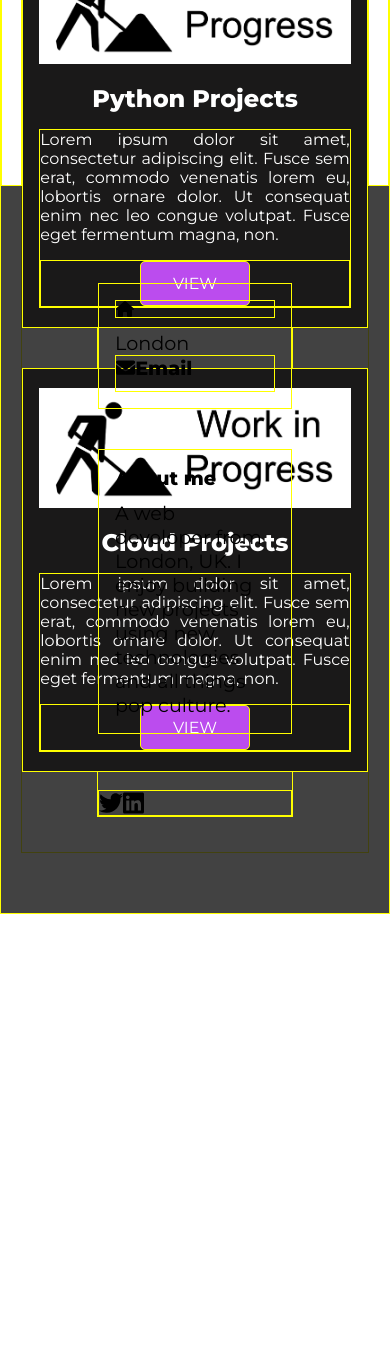
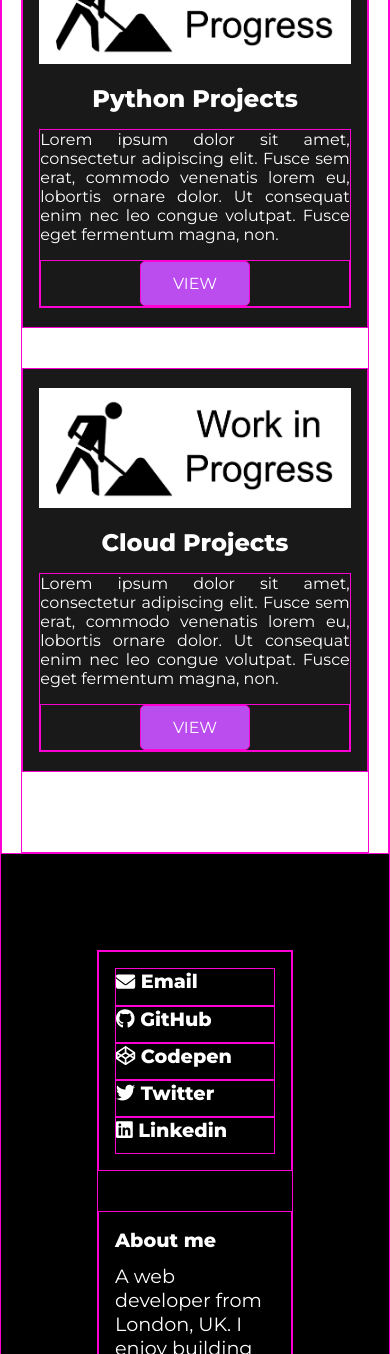
Before and after one commit to indigorose/digital_cv, a React (Create React App) app: page / in a window 390 px wide. Shown: the part 1503-2857 px from the top of the page. Before the commit the page ends 2417 px from the top, so only its background shows below. Built offline with nearby package versions, Linux system fonts and the light colour scheme.

Commit message:
Update Navbar and footer functionality

```diff
--- a/src/components/Footer.css
+++ b/src/components/Footer.css
@@ -1,11 +1,7 @@
-body {
-  color: white;
-}
-
 .footer {
   width: 100%;
   padding: 6rem;
-  background-color: rgba(19, 19, 19, 0.8);
+  background-color: rgb(0, 0, 0);
 }
 .footer-container {
   max-width: 1140px;
@@ -23,13 +19,6 @@ body {
   padding: 1rem;
 }
 
-.location {
-  display: flex;
-  margin-bottom: 0.8rem;
-}
-.location p {
-  line-height: 30px;
-}
 .right {
   height: 100%;
   max-width: 100%;
@@ -37,16 +26,15 @@ body {
   flex-direction: column;
   padding: 1rem;
 }
-.social {
-  margin-top: 1rem;
-}
 
 h4 {
   font-size: 1.2rem;
   padding-bottom: 0.7rem;
+  color: white;
 }
 p {
   font-size: 1.2rem;
+  color: white;
 }
 
 @media screen and (max-width: 640px) {
--- a/src/components/Footer.js
+++ b/src/components/Footer.js
@@ -1,8 +1,13 @@
 import React from 'react';
 import './Footer.css';
 import { FontAwesomeIcon } from '@fortawesome/react-fontawesome';
-import { faHome, faEnvelope } from '@fortawesome/free-solid-svg-icons';
-import { faTwitter, faLinkedin } from '@fortawesome/free-brands-svg-icons';
+import { faEnvelope } from '@fortawesome/free-solid-svg-icons';
+import {
+  faTwitter,
+  faLinkedin,
+  faCodepen,
+  faGithub,
+} from '@fortawesome/free-brands-svg-icons';
 
 const Footer = () => {
   return (
@@ -10,14 +15,29 @@ const Footer = () => {
       <section className="footer">
         <div className="footer-container">
           <div className="left">
-            <div className="location">
-              <FontAwesomeIcon icon={faHome} color="#000" />
-            </div>
-            <p>London</p>
             <div className="mail">
               <h4>
-                <FontAwesomeIcon icon={faEnvelope} color="#000" />
-                Email
+                <FontAwesomeIcon icon={faEnvelope} color="#fff" /> Email
+              </h4>
+            </div>
+            <div className="github">
+              <h4>
+                <FontAwesomeIcon icon={faGithub} color="#fff" /> GitHub
+              </h4>
+            </div>
+            <div className="codepen">
+              <h4>
+                <FontAwesomeIcon icon={faCodepen} color="#fff" /> Codepen
+              </h4>
+            </div>
+            <div className="twitter">
+              <h4>
+                <FontAwesomeIcon icon={faTwitter} color="#fff" /> Twitter
+              </h4>
+            </div>
+            <div className="linkedin">
+              <h4>
+                <FontAwesomeIcon icon={faLinkedin} color="#fff" /> Linkedin
               </h4>
             </div>
           </div>
@@ -28,10 +48,6 @@ const Footer = () => {
               using new technologies and all things pop culture.
             </p>
           </div>
-          <div className="social">
-            <FontAwesomeIcon icon={faTwitter} color="#000" size="xl" />
-            <FontAwesomeIcon icon={faLinkedin} color="#000" size="xl" />
-          </div>
         </div>
       </section>
     </>
--- a/src/components/Herosection.css
+++ b/src/components/Herosection.css
@@ -16,11 +16,13 @@
   font-size: 3rem;
   font-family: 'Outfit';
   padding: 0.6rem 0 1.5rem;
+  color: black;
 }
 .container p {
   margin-top: 5vh;
   font-size: 1.4rem;
   font-weight: 400;
+  color: black;
 }
 .container .btns {
   margin: 1rem;
--- a/src/components/Navbar.css
+++ b/src/components/Navbar.css
@@ -11,7 +11,7 @@
   --main-1: black;
   --main-2: white;
   --main-3: grey;
-  --main-4: yellow;
+  --main-4: rgb(255, 0, 212);
 }
 
 .nav-bar {
@@ -21,11 +21,12 @@
   padding: 1rem;
   position: fixed;
   width: 100%;
-  height: 90px;
+  height: 80px;
   z-index: 10;
+  border-bottom: 1px solid rgba(201, 201, 201, 0.776);
 }
 .nav-bar-bg {
-  background-color: rgb(0, 0, 0, 0.85);
+  background-color: rgba(216, 23, 230, 0.85);
   transition: 0.5s;
 }
 .brand-link {
@@ -76,8 +77,9 @@
     justify-content: center;
     align-items: center;
     width: 100%;
-    height: 75vh;
-    background: var(--main-1);
+    height: 300px;
+    background: var(--main-2);
+    color: var(--main-1);
     position: absolute;
     top: 0;
     left: -100%;
--- a/src/components/Projectcard.css
+++ b/src/components/Projectcard.css
@@ -45,4 +45,7 @@
     margin: auto;
     grid-template-columns: 1fr;
   }
+  .project-cards {
+    height: 100%;
+  }
 }
```
